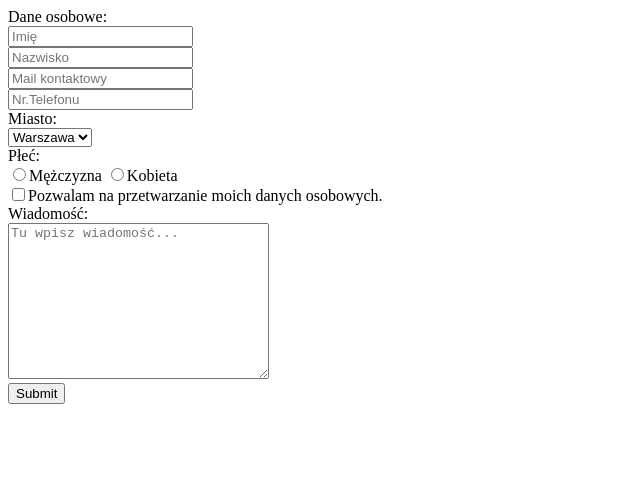
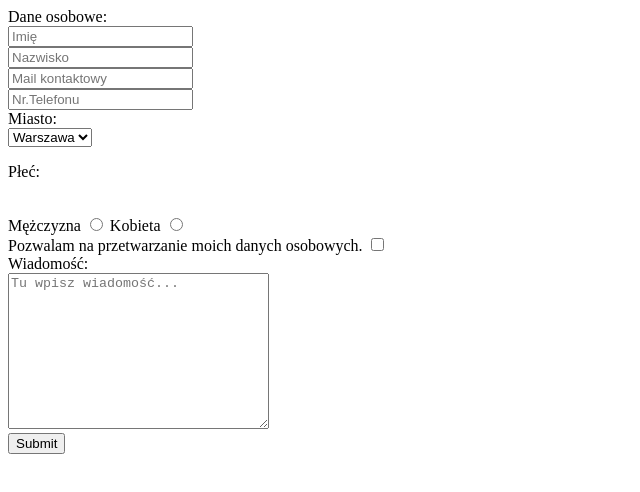
Before and after one commit to matmatsock/matmatsock.github.io, a plain HTML site: page 1-formularz-html5/index.html in a window 1280 px wide. Shown: the whole page, without its empty margins (0-640 px from the left). Drawn offline with Linux system fonts and the light colour scheme.

Commit message:
poprawka formularza 1HTML5

```diff
--- a/1-formularz-html5/index.html
+++ b/1-formularz-html5/index.html
@@ -1,11 +1,13 @@
 <!DOCTYPE html>
 <html lang="en">
+
 <head>
   <meta charset="UTF-8">
   <meta http-equiv="X-UA-Compatible" content="IE=edge">
   <meta name="viewport" content="width=device-width, initial-scale=1.0">
   <title>Document</title>
 </head>
+
 <body>
   <form action="https://formspree.io/f/mvodgvyw" method="POST">
     <label for="fname" id="personal-data">Dane osobowe:</label> <br>
@@ -19,13 +21,17 @@
       <option value="Kraków">Krakow</option>
       <option value="Gdańsk">Gdańsk</option>
     </select> <br>
-      <label for="fgender" id="grnder">Płeć:</label> <br>
-      <input type="radio" name="gender" id="fgender">Mężczyzna
-      <input type="radio" name="gender" id="fgender">Kobieta <br>
-      <input type="checkbox" required>Pozwalam na przetwarzanie moich danych osobowych. <br>
+    <p>Płeć:</p> <br>
+    <label for="fgender" id="gender">Mężczyzna</label>
+    <input type="radio" name="gender" id="fgender">
+    <label for="fgender" id="gender">Kobieta</label>
+    <input type="radio" name="gender" id="fgender"> <br>
+    <label for="fchecbox">Pozwalam na przetwarzanie moich danych osobowych.</label>
+    <input type="checkbox" required> <br>
     <label for="fmessage" id="message">Wiadomość:</label> <br>
     <textarea name="message" id="fmessage" cols="30" rows="10" placeholder="Tu wpisz wiadomość..."></textarea> <br>
     <input type="submit" id="submit">
   </form>
 </body>
+
 </html>
```
Lines whose indentation alone changed are shown as unchanged.
